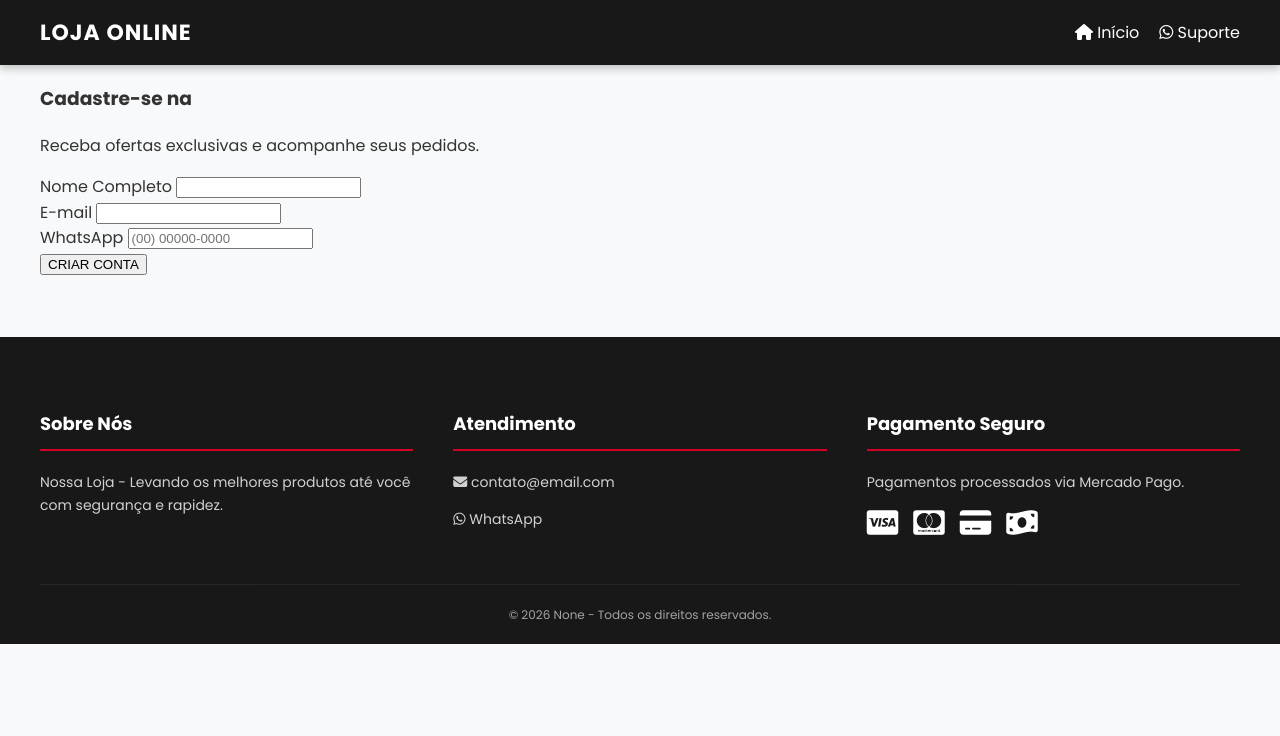
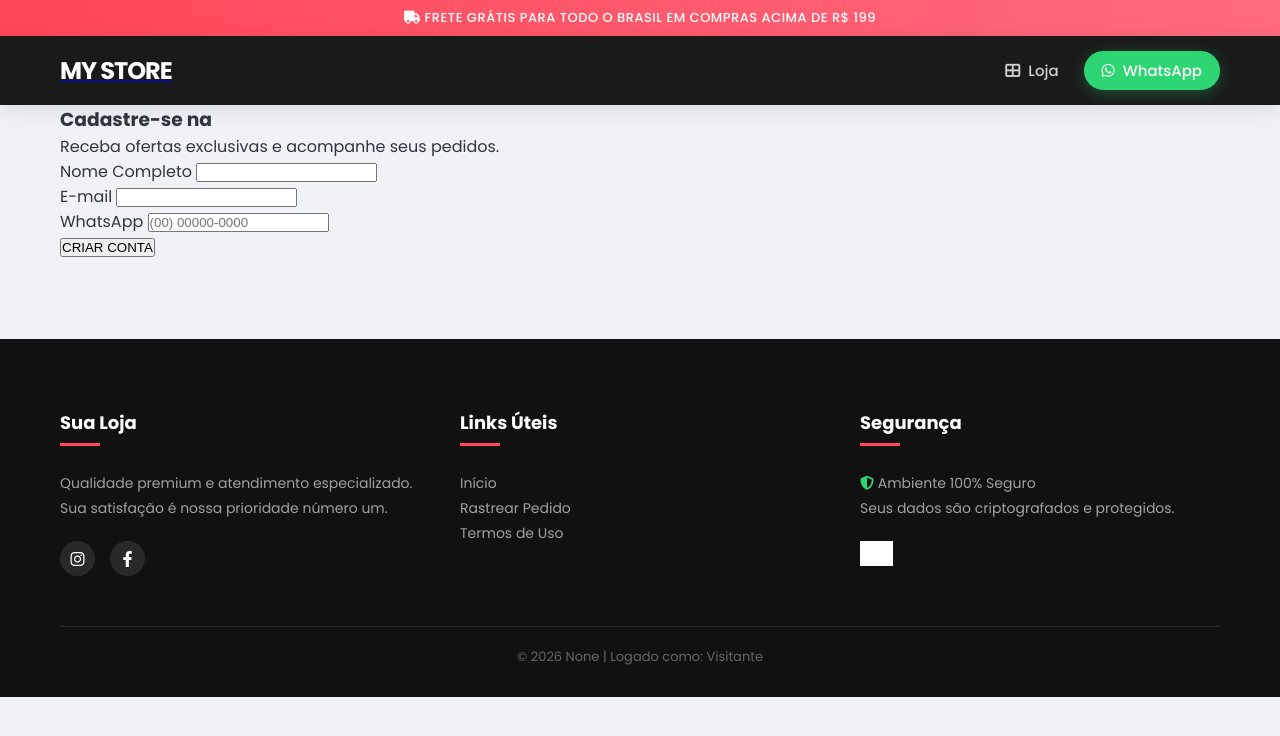
Before and after one commit to denissousa827-boop/LOJA_MP_PROFISSIONAL, a Flask app: template templates/cadastro.html in a window 1280 px wide. Shown: the top 736 px of the page. Run offline with Flask 3, Linux system fonts and the light colour scheme; the template is opened without the code that fills it, so the values that code supplies are empty; grey boxes are pictures that could not be loaded.

Commit message:
Update base.html

```diff
--- a/templates/base.html
+++ b/templates/base.html
@@ -3,43 +3,57 @@
 <head>
     <meta charset="UTF-8">
     <meta name="viewport" content="width=device-width, initial-scale=1.0">
-    <title>{% block title %}{{ config.get('titulo_site', 'Minha Loja') }}{% endblock %}</title>
+    <title>{% block title %}{{ config.get('titulo_site', 'Loja Profissional') }}{% endblock %}</title>
 
     <link rel="stylesheet" href="https://cdnjs.cloudflare.com/ajax/libs/font-awesome/6.4.0/css/all.min.css">
-    <link href="https://fonts.googleapis.com/css2?family=Poppins:wght@300;400;600;700&display=swap" rel="stylesheet">
+    <link href="https://fonts.googleapis.com/css2?family=Poppins:wght@300;400;500;600;700&display=swap" rel="stylesheet">
+    <link rel="stylesheet" href="https://cdnjs.cloudflare.com/ajax/libs/animate.css/4.1.1/animate.min.css"/>
 
     <style>
         :root {
-            /* Cores vindas do painel admin com fallback seguro */
-            --header-bg: {{ config.get('header_color', '#181818') }};
-            --footer-bg: {{ config.get('footer_color', '#181818') }};
-            --primary-color: #d10024;
+            --header-bg: {{ config.get('header_color', '#1a1a1a') }};
+            --footer-bg: {{ config.get('footer_color', '#111111') }};
+            --primary-color: #ff4757;
+            --secondary-color: #2f3542;
+            --accent-color: #2ed573;
+            --text-light: #ffffff;
+            --text-dark: #2f3542;
+            --glass: rgba(255, 255, 255, 0.1);
         }
 
+        * { margin: 0; padding: 0; box-sizing: border-box; }
+
         body {
-            margin: 0;
-            padding: 0;
             font-family: 'Poppins', sans-serif;
-            background-color: #f8f9fa;
-            color: #333;
-            line-height: 1.6;
+            background-color: #f1f2f6;
+            color: var(--text-dark);
+            overflow-x: hidden;
+        }
+
+        /* Barra de Anúncio Superior */
+        .top-bar {
+            background: linear-gradient(90deg, var(--primary-color), #ff6b81);
+            color: white;
+            text-align: center;
+            padding: 8px 0;
+            font-size: 13px;
+            font-weight: 500;
+            letter-spacing: 0.5px;
+        }
+
+        header {
+            background-color: var(--header-bg);
+            padding: 15px 0;
+            position: sticky;
+            top: 0;
+            z-index: 1000;
+            box-shadow: 0 4px 20px rgba(0,0,0,0.1);
         }
 
         .container {
             max-width: 1200px;
             margin: 0 auto;
-            padding: 0 15px;
-        }
-
-        /* Cabeçalho */
-        header {
-            background-color: var(--header-bg);
-            padding: 15px 0;
-            color: white;
-            box-shadow: 0 2px 10px rgba(0,0,0,0.3);
-            position: sticky;
-            top: 0;
-            z-index: 1000;
+            padding: 0 20px;
         }
 
         .header-content {
@@ -48,44 +62,58 @@
             align-items: center;
         }
 
+        /* Logo Estilizada */
         .logo img {
-            max-height: 50px;
-            width: auto;
-            display: block;
+            max-height: 55px;
+            transition: transform 0.3s ease;
+        }
+        .logo:hover img { transform: scale(1.05); }
+
+        .logo-text {
+            font-size: 24px;
+            font-weight: 800;
+            color: white;
+            letter-spacing: -1px;
+            text-decoration: none;
         }
 
-        .logo-text {
-            font-size: 22px;
-            font-weight: 700;
+        /* Navegação */
+        nav { display: flex; gap: 25px; align-items: center; }
+
+        nav a {
+            color: rgba(255,255,255,0.8);
             text-decoration: none;
-            color: white;
-            text-transform: uppercase;
-            letter-spacing: 1px;
+            font-weight: 500;
+            font-size: 15px;
+            transition: all 0.3s ease;
+            display: flex;
+            align-items: center;
+            gap: 8px;
         }
 
-        nav {
-            display: flex;
-            align-items: center;
+        nav a:hover { color: white; transform: translateY(-2px); }
+
+        .btn-suporte {
+            background: var(--accent-color);
+            padding: 8px 18px;
+            border-radius: 50px;
+            color: white !important;
+            box-shadow: 0 4px 15px rgba(46, 213, 115, 0.3);
         }
 
-        nav a {
-            color: white;
-            text-decoration: none;
-            margin-left: 20px;
-            font-weight: 500;
-            transition: color 0.3s;
+        .btn-admin {
+            border: 1px solid #ffc107;
+            padding: 8px 18px;
+            border-radius: 8px;
+            color: #ffc107 !important;
         }
 
-        nav a:hover {
-            color: var(--primary-color);
-        }
-
-        /* Rodapé */
+        /* Rodapé Profissional */
         footer {
             background-color: var(--footer-bg);
             color: white;
-            padding: 50px 0 20px;
-            margin-top: 60px;
+            padding: 70px 0 30px;
+            margin-top: 80px;
         }
 
         .footer-grid {
@@ -95,60 +123,104 @@
         }
 
         .footer-section h4 {
-            color: white;
-            border-bottom: 2px solid var(--primary-color);
+            font-size: 18px;
+            margin-bottom: 25px;
+            position: relative;
             padding-bottom: 10px;
-            margin-bottom: 20px;
-            font-size: 18px;
+        }
+
+        .footer-section h4::after {
+            content: '';
+            position: absolute;
+            left: 0;
+            bottom: 0;
+            width: 40px;
+            height: 3px;
+            background: var(--primary-color);
         }
 
         .footer-section p {
             font-size: 14px;
-            opacity: 0.8;
+            line-height: 1.8;
+            color: #a1a1a1;
         }
 
-        .payment-icons {
-            font-size: 28px;
+        .social-icons {
+            display: flex;
             gap: 15px;
-            display: flex;
-            margin-top: 15px;
+            margin-top: 20px;
         }
 
-        /* Responsividade */
+        .social-icons a {
+            width: 35px;
+            height: 35px;
+            background: var(--glass);
+            display: flex;
+            align-items: center;
+            justify-content: center;
+            border-radius: 50%;
+            color: white;
+            text-decoration: none;
+            transition: 0.3s;
+        }
+
+        .social-icons a:hover { background: var(--primary-color); }
+
+        .payment-methods {
+            display: flex;
+            flex-wrap: wrap;
+            gap: 10px;
+            margin-top: 20px;
+        }
+
+        .payment-card {
+            background: white;
+            padding: 5px 10px;
+            border-radius: 4px;
+            height: 30px;
+            display: flex;
+            align-items: center;
+        }
+
+        /* Mobile */
         @media (max-width: 768px) {
-            .header-content { flex-direction: column; text-align: center; gap: 15px; }
-            nav { justify-content: center; }
-            nav a { margin: 0 10px; font-size: 14px; }
+            .header-content { flex-direction: column; gap: 20px; }
+            nav { gap: 15px; }
+            .btn-suporte { padding: 8px 12px; }
         }
     </style>
 </head>
 <body>
 
+    <div class="top-bar">
+        <i class="fas fa-truck"></i> FRETE GRÁTIS PARA TODO O BRASIL EM COMPRAS ACIMA DE R$ 199
+    </div>
+
     <header>
         <div class="container header-content">
-            <a href="/" class="logo" style="text-decoration: none;">
+            <a href="/" class="logo">
                 {% if config.get('logo_img') %}
                     <img src="{{ config.get('logo_img') }}" alt="Logo">
                 {% else %}
-                    <span class="logo-text">{{ config.get('titulo_site', 'LOJA ONLINE') }}</span>
+                    <span class="logo-text">{{ config.get('titulo_site', 'MY STORE') }}</span>
                 {% endif %}
             </a>
 
             <nav>
-                <a href="/"><i class="fas fa-home"></i> Início</a>
-                <a href="https://api.whatsapp.com/send?phone={{ config.get('contato_whatsapp') }}" target="_blank">
-                    <i class="fab fa-whatsapp"></i> Suporte
+                <a href="/"><i class="fas fa-th-large"></i> Loja</a>
+                <a href="https://api.whatsapp.com/send?phone={{ config.get('contato_whatsapp') }}" target="_blank" class="btn-suporte">
+                    <i class="fab fa-whatsapp"></i> WhatsApp
                 </a>
                 {% if session.get('admin_logged_in') %}
-                    <a href="{{ url_for('admin_dashboard') }}" style="color: #ffc107; font-weight: bold;">
-                        <i class="fas fa-user-shield"></i> Painel
+                    <a href="{{ url_for('admin_dashboard') }}" class="btn-admin">
+                        <i class="fas fa-lock"></i> Admin
                     </a>
                 {% endif %}
             </nav>
         </div>
     </header>
 
-    <main>
+    <main class="animate__animated animate__fadeIn">
         {% block content %}{% endblock %}
     </main>
 
@@ -156,26 +228,33 @@
         <div class="container">
             <div class="footer-grid">
                 <div class="footer-section">
-                    <h4>Sobre Nós</h4>
-                    <p>{{ config.get('titulo_site', 'Nossa Loja') }} - Levando os melhores produtos até você com segurança e rapidez.</p>
+                    <h4>{{ config.get('titulo_site', 'Sua Loja') }}</h4>
+                    <p>Qualidade premium e atendimento especializado. Sua satisfação é nossa prioridade número um.</p>
+                    <div class="social-icons">
+                        <a href="#"><i class="fab fa-instagram"></i></a>
+                        <a href="#"><i class="fab fa-facebook-f"></i></a>
+                    </div>
                 </div>
+
                 <div class="footer-section">
-                    <h4>Atendimento</h4>
-                    <p><i class="fas fa-envelope"></i> {{ config.get('contato_email', 'contato@email.com') }}</p>
-                    <p><i class="fab fa-whatsapp"></i> {{ config.get('contato_whatsapp', 'WhatsApp') }}</p>
+                    <h4>Links Úteis</h4>
+                    <p><a href="/" style="color: #a1a1a1; text-decoration: none;">Início</a></p>
+                    <p><a href="#" style="color: #a1a1a1; text-decoration: none;">Rastrear Pedido</a></p>
+                    <p><a href="#" style="color: #a1a1a1; text-decoration: none;">Termos de Uso</a></p>
                 </div>
+
                 <div class="footer-section">
-                    <h4>Pagamento Seguro</h4>
-                    <p>Pagamentos processados via Mercado Pago.</p>
-                    <div class="payment-icons">
-                        <i class="fab fa-cc-visa"></i>
-                        <i class="fab fa-cc-mastercard"></i>
-                        <i class="fas fa-credit-card"></i>
-                        <i class="fas fa-money-bill-wave"></i> </div>
+                    <h4>Segurança</h4>
+                    <p><i class="fas fa-shield-alt" style="color: var(--accent-color);"></i> Ambiente 100% Seguro</p>
+                    <p>Seus dados são criptografados e protegidos.</p>
+                    <div class="payment-methods">
+                        <img src="https://logodeposito.com/wp-content/uploads/2020/03/mercado-pago-logo.png" style="height: 25px; filter: brightness(0) invert(1);" alt="Mercado Pago">
+                    </div>
                 </div>
             </div>
-            <div style="text-align: center; margin-top: 40px; border-top: 1px solid rgba(255,255,255,0.1); padding-top: 20px; font-size: 12px; opacity: 0.6;">
-                &copy; 2026 {{ config.get('titulo_site') }} - Todos os direitos reservados.
+
+            <div style="text-align: center; margin-top: 50px; padding-top: 20px; border-top: 1px solid var(--glass); font-size: 13px; color: #666;">
+                &copy; 2026 {{ config.get('titulo_site') }} | Logado como: {{ session.get('user_email', 'Visitante') }}
             </div>
         </div>
     </footer>
```
